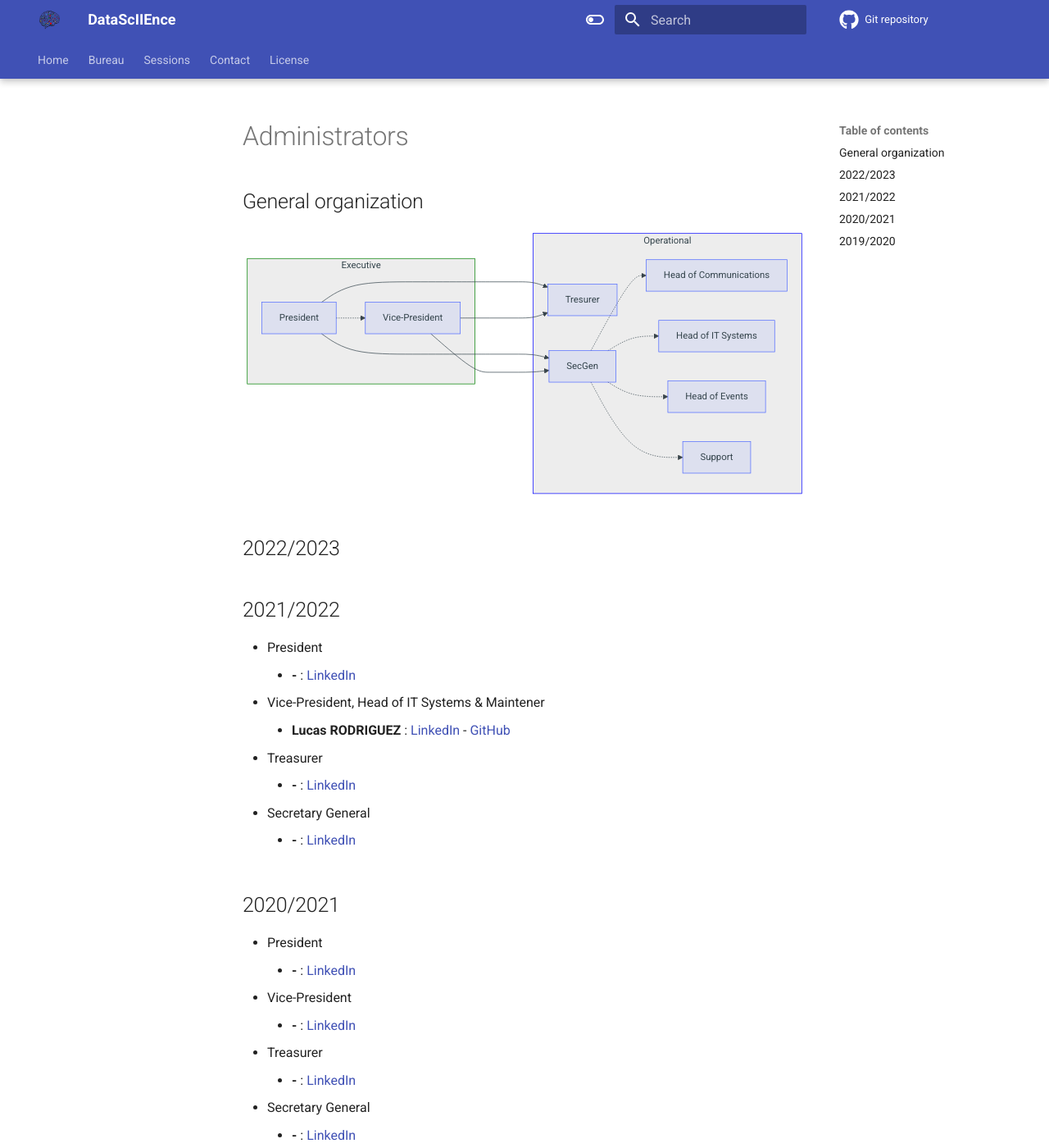
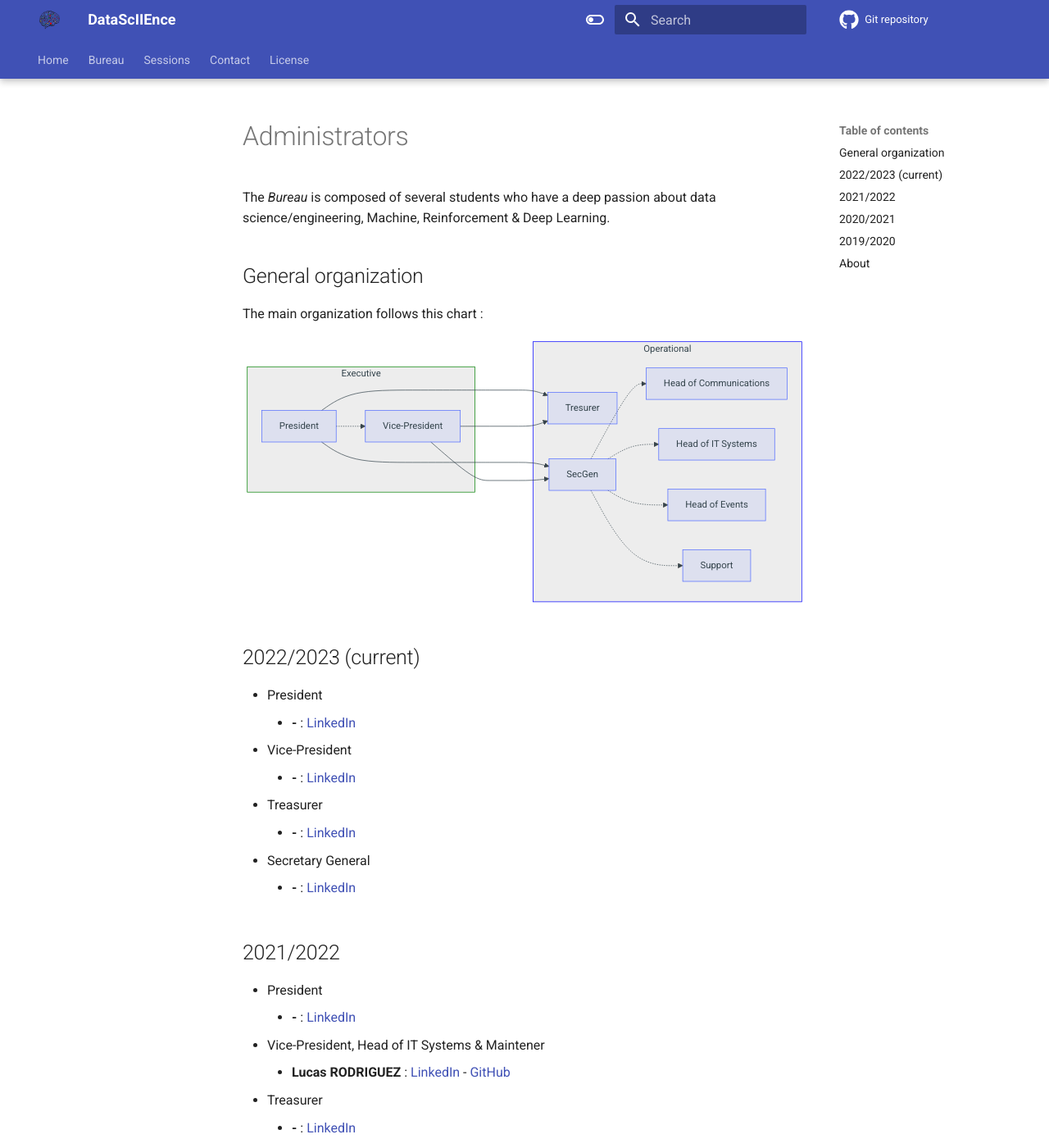
Before and after one commit to DataScIIEnce-ENSIIE/datasciience-ensiie.github.io, an MkDocs documentation site: the page built from docs/admin.md, in a window 1280 px wide and 1400 px high. Shown: the whole window at 82% size. Built offline with MkDocs 1.6.1 and Material for MkDocs 9.7.7, drawn with Linux system fonts in a browser that asks for light colours; comment, search, counter and statistics services are not loaded.

Commit message:
Adding minor update

````diff
--- a/docs/admin.md
+++ b/docs/admin.md
@@ -1,6 +1,10 @@
 # Administrators
 
+The *Bureau* is composed of several students who have a deep passion about data science/engineering, Machine, Reinforcement & Deep Learning.
+
 ## General organization
+
+The main organization follows this chart :
 
 ``` mermaid
 graph LR
@@ -22,7 +26,16 @@ graph LR
     end
 ```
 
-## 2022/2023
+## 2022/2023 (current)
+
+- President
+    - **-** : [LinkedIn]()
+- Vice-President
+    - **-** : [LinkedIn]()
+- Treasurer
+    - **-** : [LinkedIn]()
+- Secretary General
+    - **-** : [LinkedIn]()
 
 ## 2021/2022
 
@@ -56,3 +69,7 @@ graph LR
     - **-** : [LinkedIn]()
 - Secretary General
     - **-** : [LinkedIn]()
+
+## About
+
+- Creation: 2019
````
